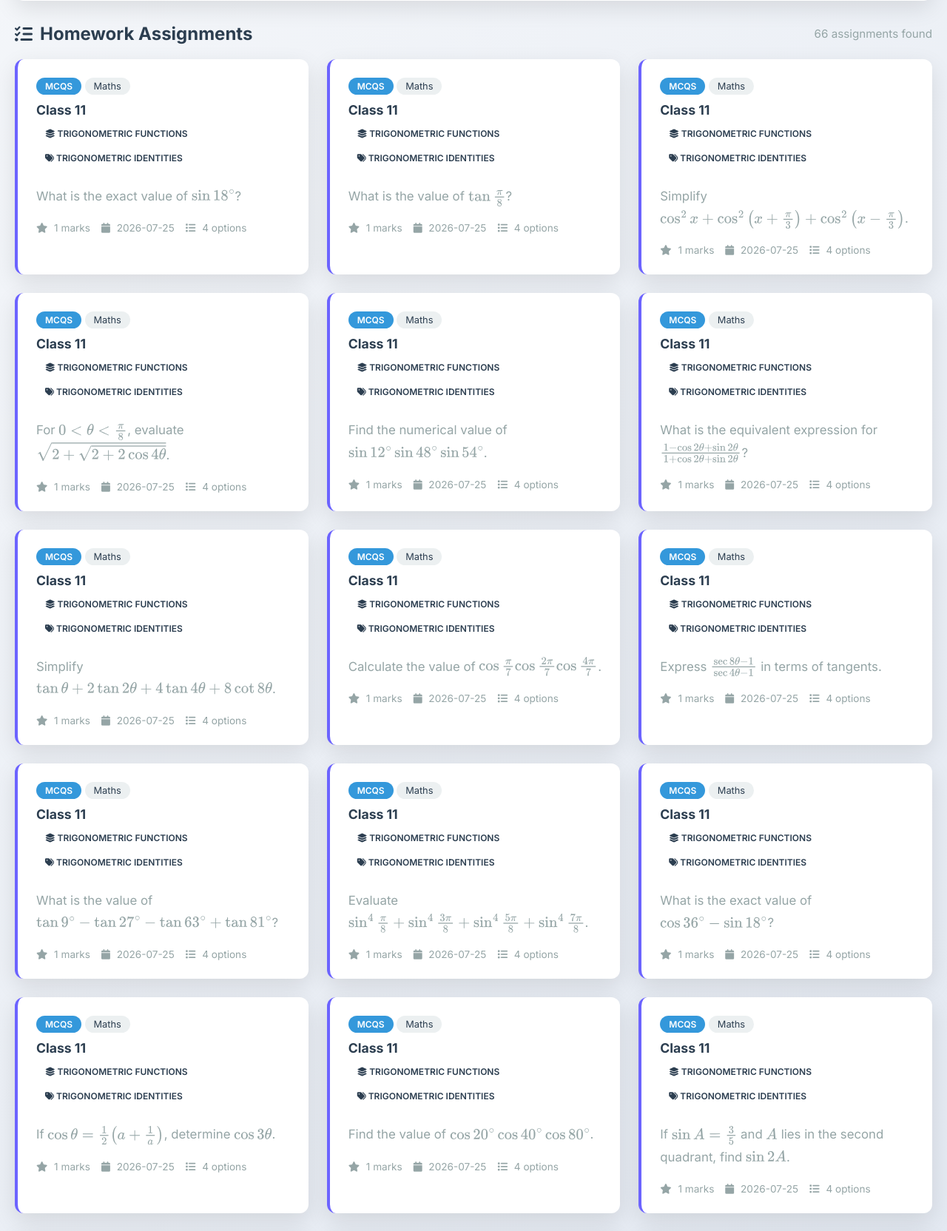
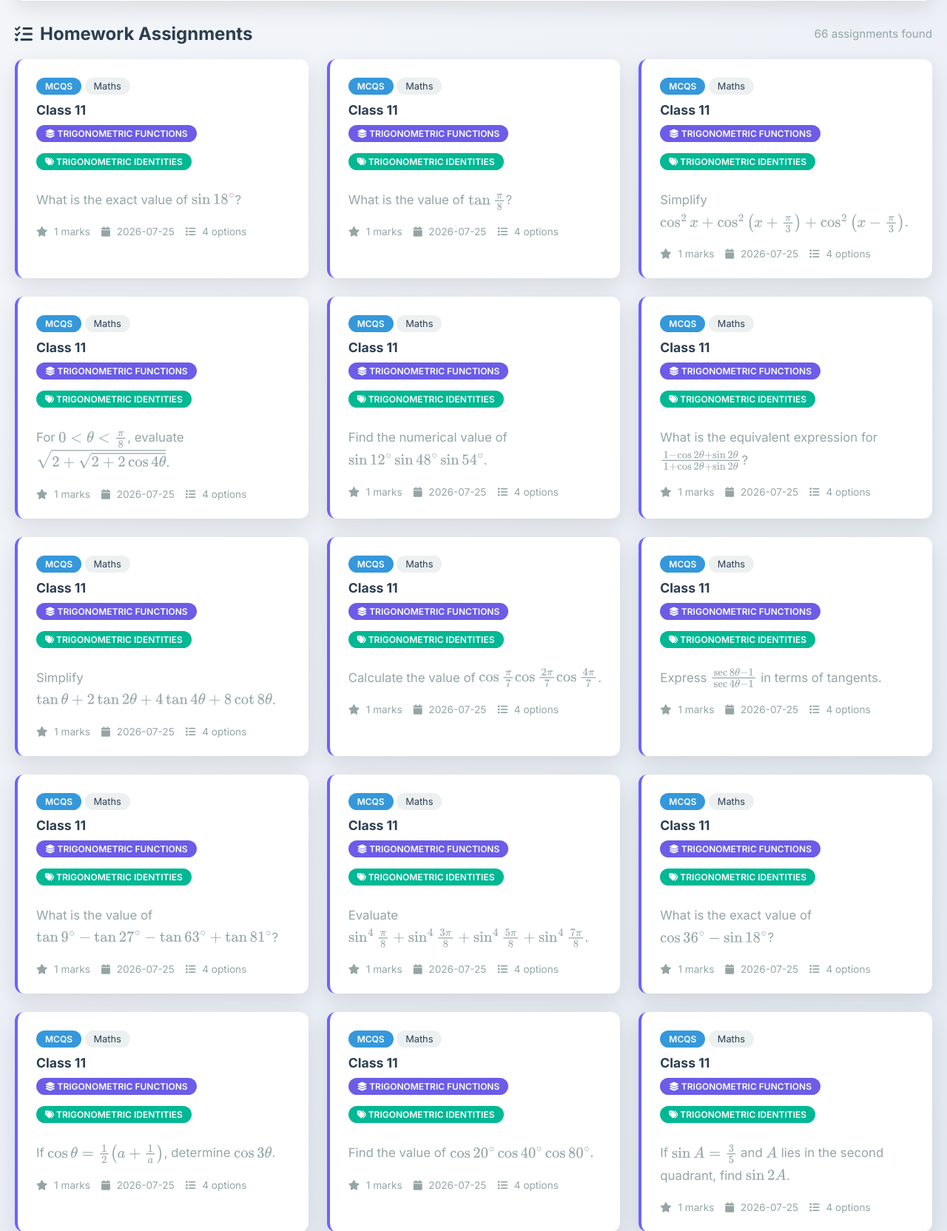
Before and after one commit to mathswithprasantasir-physics/homework_app, a Flask app: page / in a window 1280 px wide. Shown: the part 303-1967 px from the top of the page at 74% size. Run offline with Flask 3, Linux system fonts and the light colour scheme.

Commit message:
Update style.css

```diff
--- a/static/css/style.css
+++ b/static/css/style.css
@@ -179,6 +179,35 @@ body {
     border-color: var(--primary);
     outline: none;
     box-shadow: 0 0 0 3px rgba(108, 99, 255, 0.1);
+}
+
+/* Chapter and Topic Badges */
+.badge-chapter {
+    background: #6c5ce7;
+    color: white;
+    padding: 4px 12px;
+    border-radius: 20px;
+    font-size: 0.75rem;
+    font-weight: 600;
+    display: inline-block;
+    margin-right: 5px;
+}
+
+.badge-topic {
+    background: #00b894;
+    color: white;
+    padding: 4px 12px;
+    border-radius: 20px;
+    font-size: 0.75rem;
+    font-weight: 600;
+    display: inline-block;
+}
+
+.chapter-topic-tags {
+    margin: 8px 0;
+    display: flex;
+    flex-wrap: wrap;
+    gap: 5px;
 }
 
 /* Homework Grid */
```
Also changed, not shown: other parts of static/css/style.css (+68 -0 lines).
